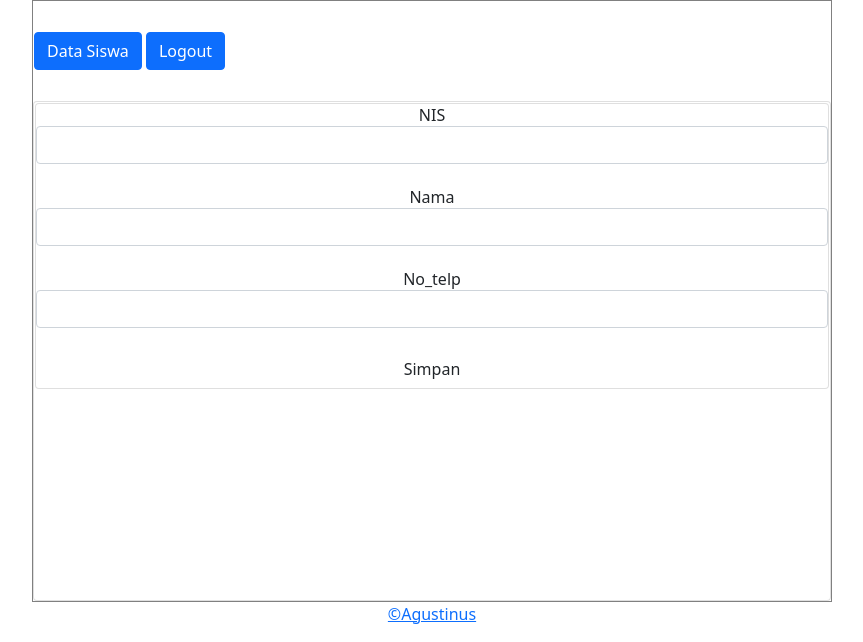
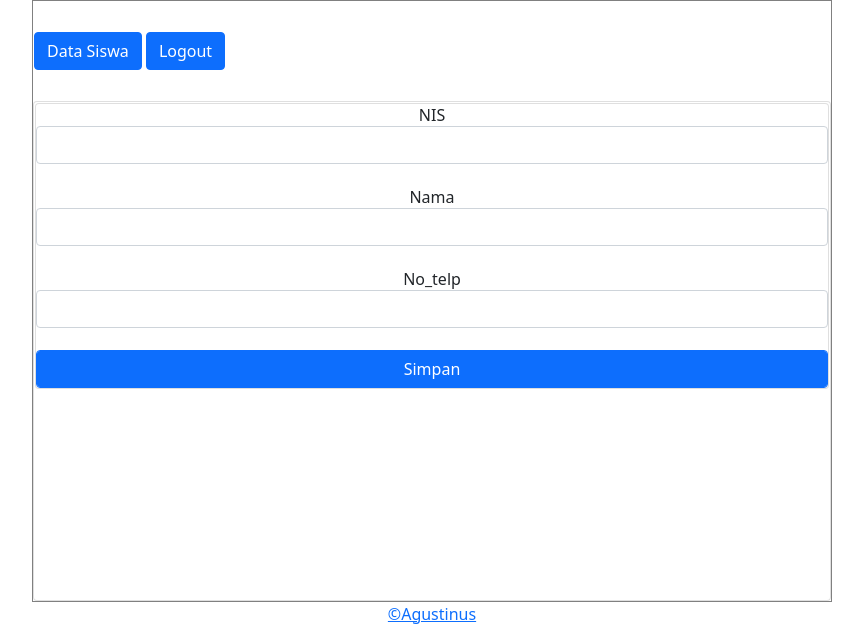
Before and after one commit to lgarin211/CI3-TUGAS-CI-CRUD-PAK-ANGGRA, a CodeIgniter app: page /CODE/index.php/welcome/VFormAddSiswa in a window 1280 px wide. Shown: the top 642 px of the page, without its empty margins (208-1071 px from the left). Run offline with CodeIgniter, Linux system fonts and the light colour scheme.

Commit message:
selesai3

```diff
--- a/application/views/VFormAddSiswa.php
+++ b/application/views/VFormAddSiswa.php
@@ -2,5 +2,5 @@
     NIS<input class="form-control" type="text" name="Nis"><br>
     Nama<input class="form-control" type="text" name="Nama"><br>
     No_telp<input class="form-control" type="text" name="No_telp"><br>
-    <input class="form-control btn btn-prymary" type="submit" name="simpan" value="Simpan">
+    <input class="form-control btn btn-primary" type="submit" name="simpan" value="Simpan">
 </form>
```
